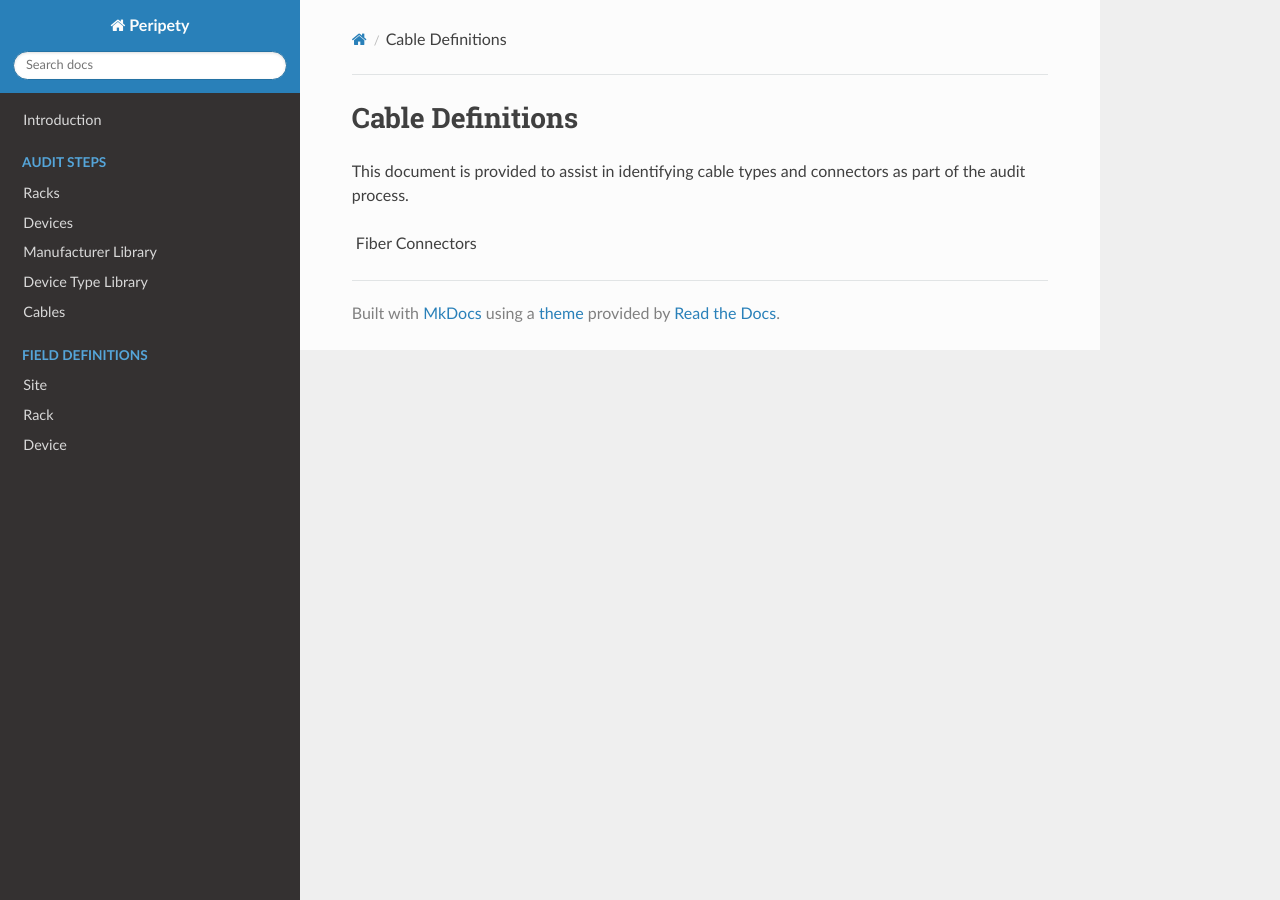
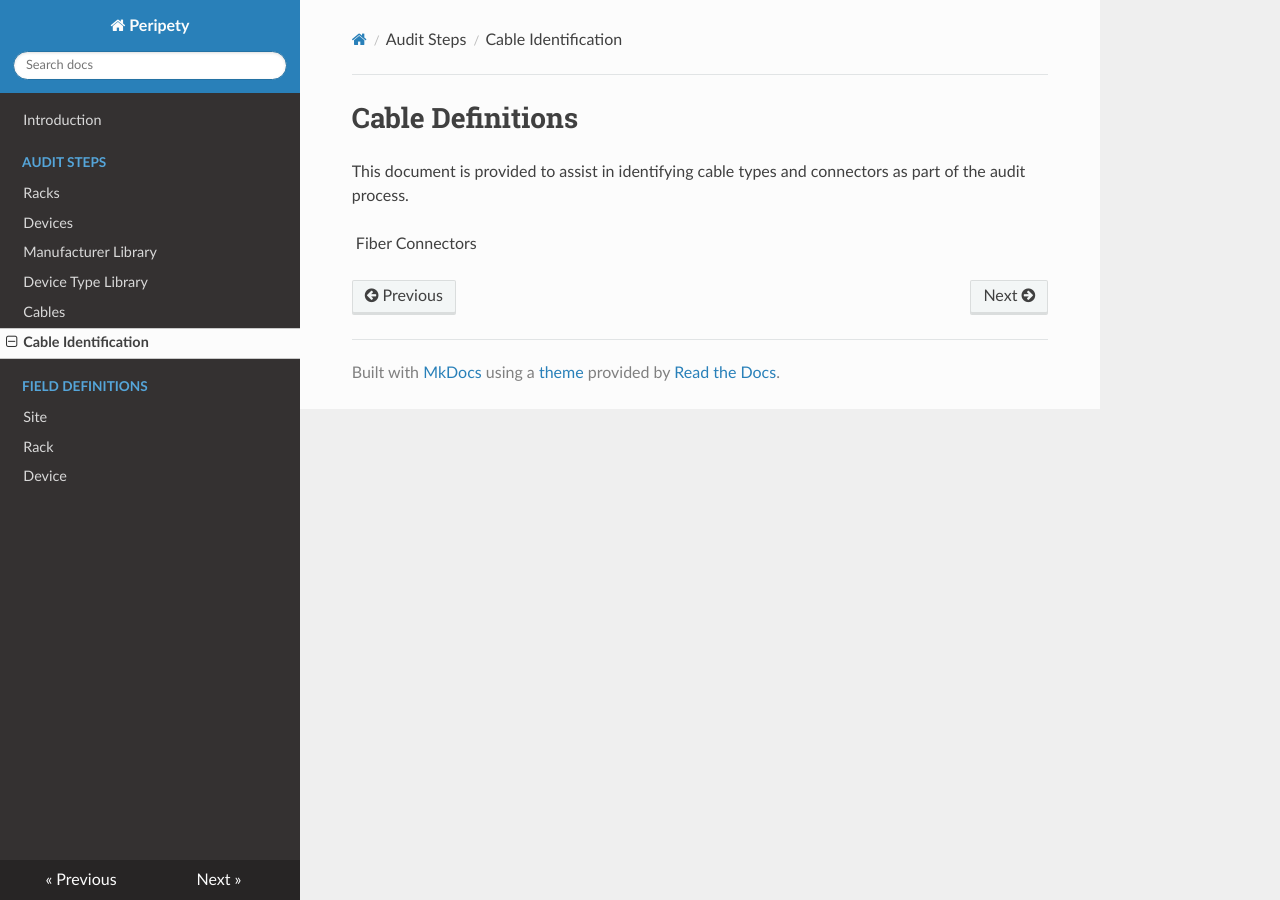
Before and after one commit to gadler01/peripety-docs, an MkDocs documentation site: the page built from docs/audit-steps/cable_definitions.md, in a window 1280 px wide. Built offline with MkDocs 1.6.1, drawn with Linux system fonts in a browser that asks for light colours; nearby versions of some CDN libraries; old or Windows-style settings are respelled for this version of MkDocs.

Commit message:
Include cable_defnitions.md

```diff
--- a/mkdocs.yml
+++ b/mkdocs.yml
@@ -9,6 +9,7 @@ pages:
         - Manufacturer Library: 'audit-steps/manufacturers.md'
         - Device Type Library: 'audit-steps/device-types.md'
         - Cables: 'audit-steps/cables.md'
+        - Cable Identification: 'audit-steps/cable_definitions.md'
     - Field Definitions:
       - Site: 'field-definitions/site.md'
       - Rack: 'field-definitions/rack.md'
```
